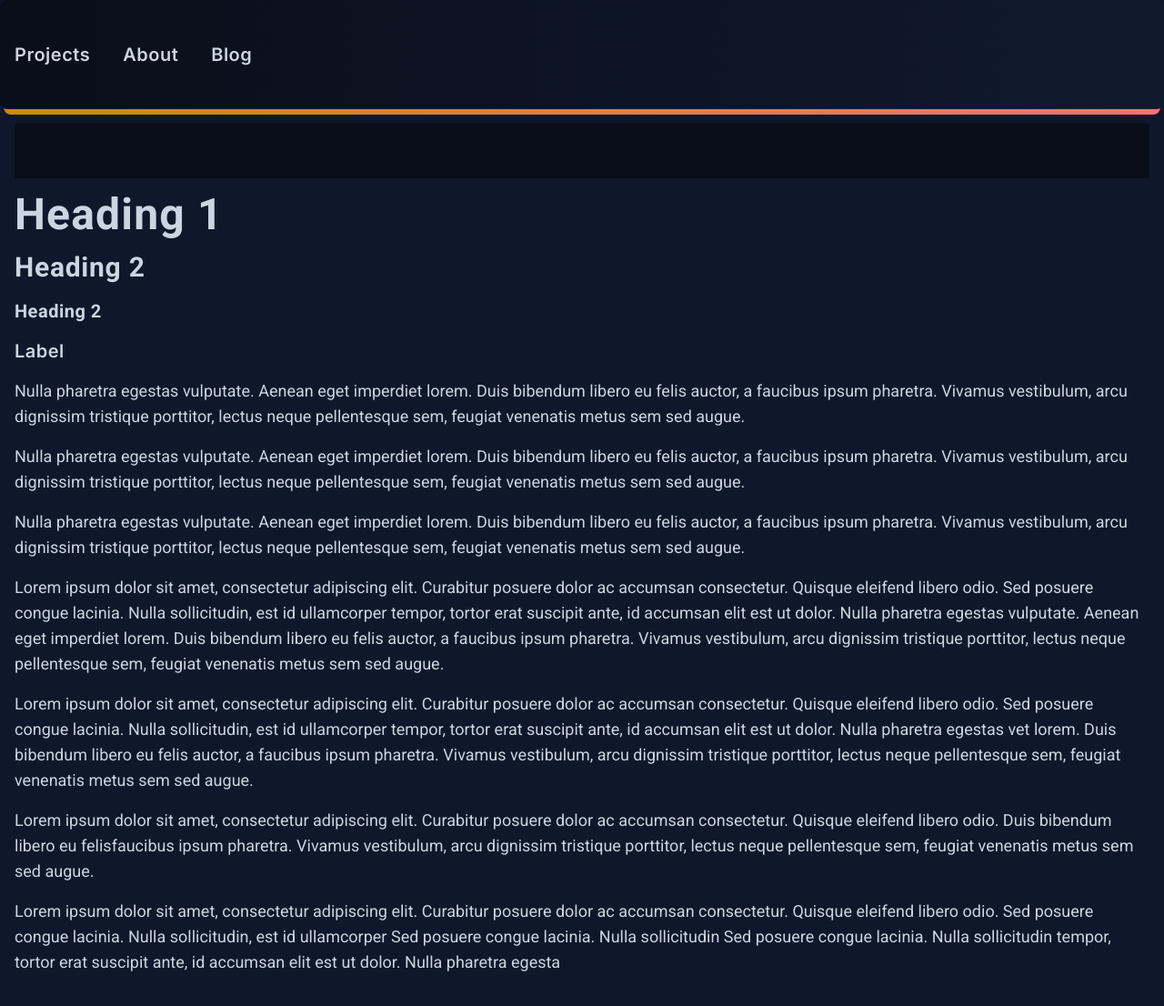
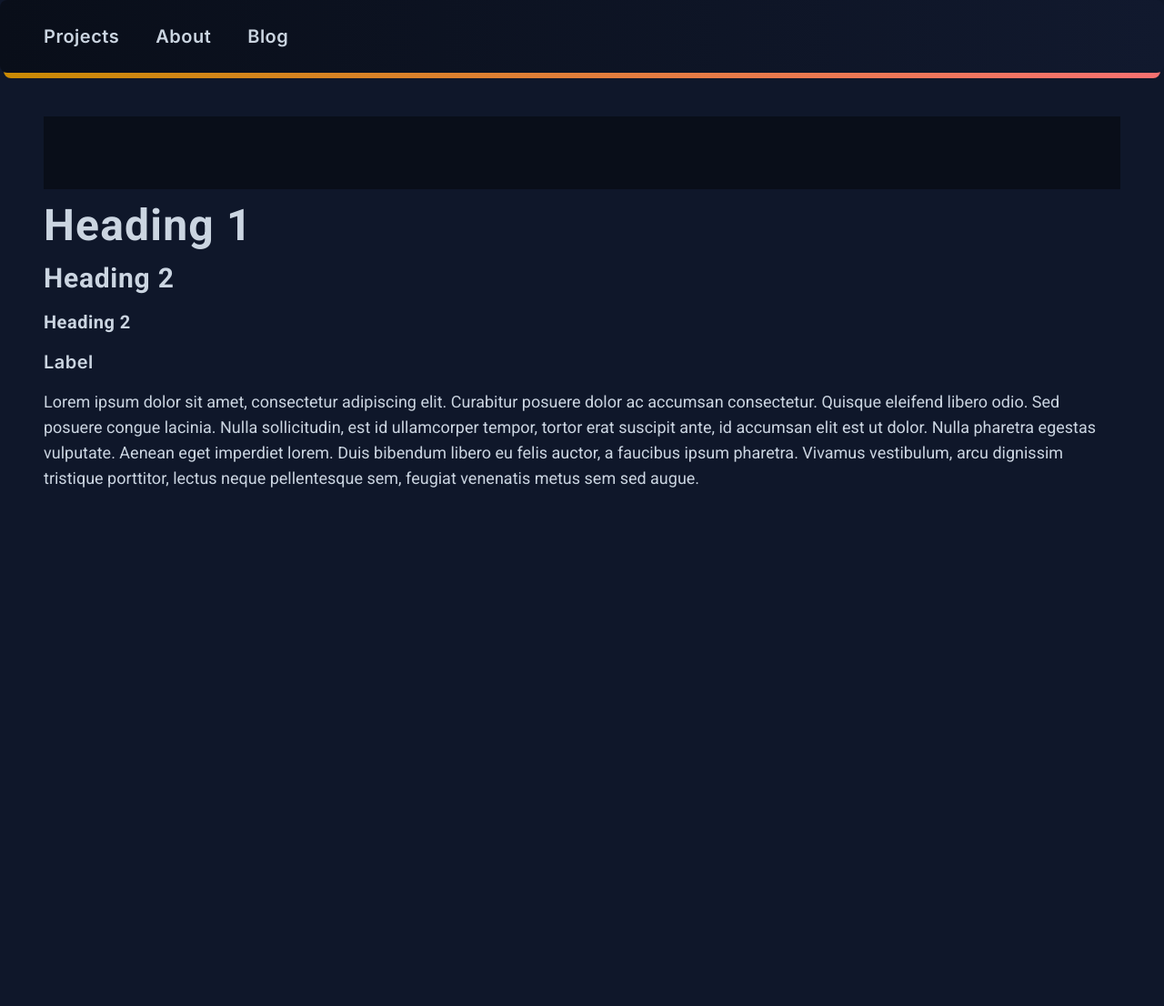
Before and after one commit to johnnydevster/portfolio-3, a Next.js app: page / in a window 1280 px wide. Shown: the top 1106 px of the page at 91% size. Built offline with nearby package versions, Linux system fonts and the light colour scheme.

Commit message:
Experimented with social widget

```diff
--- a/components/utils/Link.jsx
+++ b/components/utils/Link.jsx
@@ -6,6 +6,7 @@ const variants = {
   hovered: {
     x: 0,
     y: 0,
+    width: "100%",
   },
   unhovered: {
     rotate: 1,
@@ -30,7 +31,7 @@ export default function NextLink({ href, children, className }) {
           <motion.div
             animate={hovered ? "hovered" : "unhovered"}
             variants={variants}
-            className="absolute inline -left-0 -right-0 -bottom-[3px] bg-gradient-to-r from-yellow-500 to-red-400 h-[4px] rounded-full"
+            className="absolute inline w-0 -left-0 -right-0 -bottom-[3px] bg-gradient-to-r from-yellow-500 to-red-400 h-[2px] rounded-full"
           />
         </a>
       </Link>
--- a/package.json
+++ b/package.json
@@ -10,8 +10,11 @@
   },
   "dependencies": {
     "@emotion/react": "^11.10.4",
+    "@emotion/styled": "^11.10.4",
     "@mantine/core": "^5.2.5",
     "@mantine/hooks": "^5.2.5",
+    "@mui/icons-material": "^5.10.3",
+    "@mui/material": "^5.10.4",
     "framer-motion": "^7.3.2",
     "next": "12.2.5",
     "react": "18.2.0",
--- a/pages/index.js
+++ b/pages/index.js
@@ -1,33 +1,14 @@
 import Layout from "../ui/layout/Layout";
-import Link from "../components/utils/Link";
 
 export default function Home() {
   return (
     <Layout>
-      <section className="container section h-[200vh] flex flex-col gap-lg">
-        <div className="bg-black h-4xl bg-opacity-40"></div>
+      <section className="container section h-[200vh] flex flex-col gap-4">
+        <div className="bg-black h-20 bg-opacity-40"></div>
         <h1 className="heading-lg">Heading 1</h1>
         <h2 className="heading">Heading 2</h2>
         <h3 className="heading-sm">Heading 2</h3>
         <span className="label">Label</span>
-        <p className="body">
-          Nulla pharetra egestas vulputate. Aenean eget imperdiet lorem. Duis
-          bibendum libero eu felis auctor, a faucibus ipsum pharetra. Vivamus
-          vestibulum, arcu dignissim tristique porttitor, lectus neque
-          pellentesque sem, feugiat venenatis metus sem sed augue.
-        </p>
-        <p className="body">
-          Nulla pharetra egestas vulputate. Aenean eget imperdiet lorem. Duis
-          bibendum libero eu felis auctor, a faucibus ipsum pharetra. Vivamus
-          vestibulum, arcu dignissim tristique porttitor, lectus neque
-          pellentesque sem, feugiat venenatis metus sem sed augue.
-        </p>
-        <p className="body">
-          Nulla pharetra egestas vulputate. Aenean eget imperdiet lorem. Duis
-          bibendum libero eu felis auctor, a faucibus ipsum pharetra. Vivamus
-          vestibulum, arcu dignissim tristique porttitor, lectus neque
-          pellentesque sem, feugiat venenatis metus sem sed augue.
-        </p>
         <p className="body">
           Lorem ipsum dolor sit amet, consectetur adipiscing elit. Curabitur
           posuere dolor ac accumsan consectetur. Quisque eleifend libero odio.
@@ -38,31 +19,6 @@ export default function Home() {
           vestibulum, arcu dignissim tristique porttitor, lectus neque
           pellentesque sem, feugiat venenatis metus sem sed augue.
         </p>
-        <p className="body">
-          Lorem ipsum dolor sit amet, consectetur adipiscing elit. Curabitur
-          posuere dolor ac accumsan consectetur. Quisque eleifend libero odio.
-          Sed posuere congue lacinia. Nulla sollicitudin, est id ullamcorper
-          tempor, tortor erat suscipit ante, id accumsan elit est ut dolor.
-          Nulla pharetra egestas vet lorem. Duis bibendum libero eu felis
-          auctor, a faucibus ipsum pharetra. Vivamus vestibulum, arcu dignissim
-          tristique porttitor, lectus neque pellentesque sem, feugiat venenatis
-          metus sem sed augue.
-        </p>
-        <p className="body">
-          Lorem ipsum dolor sit amet, consectetur adipiscing elit. Curabitur
-          posuere dolor ac accumsan consectetur. Quisque eleifend libero odio.
-          Duis bibendum libero eu felisfaucibus ipsum pharetra. Vivamus
-          vestibulum, arcu dignissim tristique porttitor, lectus neque
-          pellentesque sem, feugiat venenatis metus sem sed augue.
-        </p>
-        <p className="body">
-          Lorem ipsum dolor sit amet, consectetur adipiscing elit. Curabitur
-          posuere dolor ac accumsan consectetur. Quisque eleifend libero odio.
-          Sed posuere congue lacinia. Nulla sollicitudin, est id ullamcorper Sed
-          posuere congue lacinia. Nulla sollicitudin Sed posuere congue lacinia.
-          Nulla sollicitudin tempor, tortor erat suscipit ante, id accumsan elit
-          est ut dolor. Nulla pharetra egesta
-        </p>
       </section>
     </Layout>
   );
--- a/styles/globals.css
+++ b/styles/globals.css
@@ -17,12 +17,12 @@
     /* ------------------------------------------------ Spacing */
 
     .container {
-        @apply px-sm sm:px-md lg:px-lg mx-auto w-full;
+        @apply px-4 sm:px-8 lg:px-12 mx-auto w-full;
         max-width: 1280px;
     }
 
     .section {
-        @apply my-lg;
+        @apply my-12;
     }
 
     /* ------------------------------------------------ Fonts */
--- a/tailwind.config.js
+++ b/tailwind.config.js
@@ -14,17 +14,7 @@ module.exports = {
       md: "768px",
       lg: "1024px",
     },
-    spacing: {
-      0: "0px",
-      sm: "8px",
-      md: "12px",
-      lg: "16px",
-      xl: "24px",
-      "2xl": "36px",
-      "3xl": "48px",
-      "4xl": "60px",
-      "5xl": "90px",
-    },
+
     extend: {
       spacing: {
         "header-lg": "var(--header-height-expanded)",
--- a/ui/layout/Header/Header.jsx
+++ b/ui/layout/Header/Header.jsx
@@ -1,13 +1,35 @@
 import AnimationElements from "./subcomponents/AnimationElements";
 import NavBar from "./subcomponents/NavBar";
 
+import { motion } from "framer-motion";
+import { useEffect, useState } from "react";
+import { useWindowScroll } from "@mantine/hooks";
+
 export default function Header() {
+  const [expandHeader, setExpandHeader] = useState(false);
+  const [scroll] = useWindowScroll();
+
+  useEffect(() => {
+    if (scroll.y > 0) {
+      setExpandHeader(true);
+    }
+  }, [scroll.y]);
+
   return (
     <>
-      <header className="sticky top-0 h-header-lg flex items-center group">
+      <motion.header
+        initial={false}
+        transition={{ duration: 0.08 }}
+        animate={{
+          height: expandHeader
+            ? "var(--header-height-minimized)"
+            : "var(--header-height-expanded)",
+        }}
+        className="sticky top-0 flex items-center group"
+      >
         <AnimationElements />
         <NavBar />
-      </header>
+      </motion.header>
     </>
   );
 }
--- a/ui/layout/Header/subcomponents/NavBar.jsx
+++ b/ui/layout/Header/subcomponents/NavBar.jsx
@@ -3,7 +3,7 @@ import Link from "../../../../components/utils/Link";
 export default function NavBar() {
   return (
     <nav className="container">
-      <ul className="label flex gap-2xl">
+      <ul className="label flex gap-10">
         <li>
           <Link href="/">Projects</Link>
         </li>
--- a/ui/layout/Layout.jsx
+++ b/ui/layout/Layout.jsx
@@ -1,11 +1,11 @@
 import Footer from "./footer/Footer";
 import Header from "./header/Header";
+import SocialWidget from "./SocialWidget";
 
 export default function Layout({ children }) {
   return (
     <>
       <Header />
-
       <main>{children}</main>
       <Footer />
     </>
--- /dev/null
+++ b/ui/layout/SocialWidget.jsx
@@ -0,0 +1,12 @@
+import LinkedInIcon from "@mui/icons-material/LinkedIn";
+import GitHubIcon from "@mui/icons-material/GitHub";
+
+export default function SocialWidget({ className = "" }) {
+  const iconClasses = "text-4xl text-slate-200 block";
+  return (
+    <section className="section h-[200px] flex-grow-0 sticky inline-block top-header-lg bg-slate-dark p-4 ">
+      <LinkedInIcon classes={{ root: iconClasses }} />
+      <GitHubIcon classes={{ root: iconClasses }} />
+    </section>
+  );
+}
```
Also changed, not shown: 1 other file (tests, documents, lock files or other folders).
